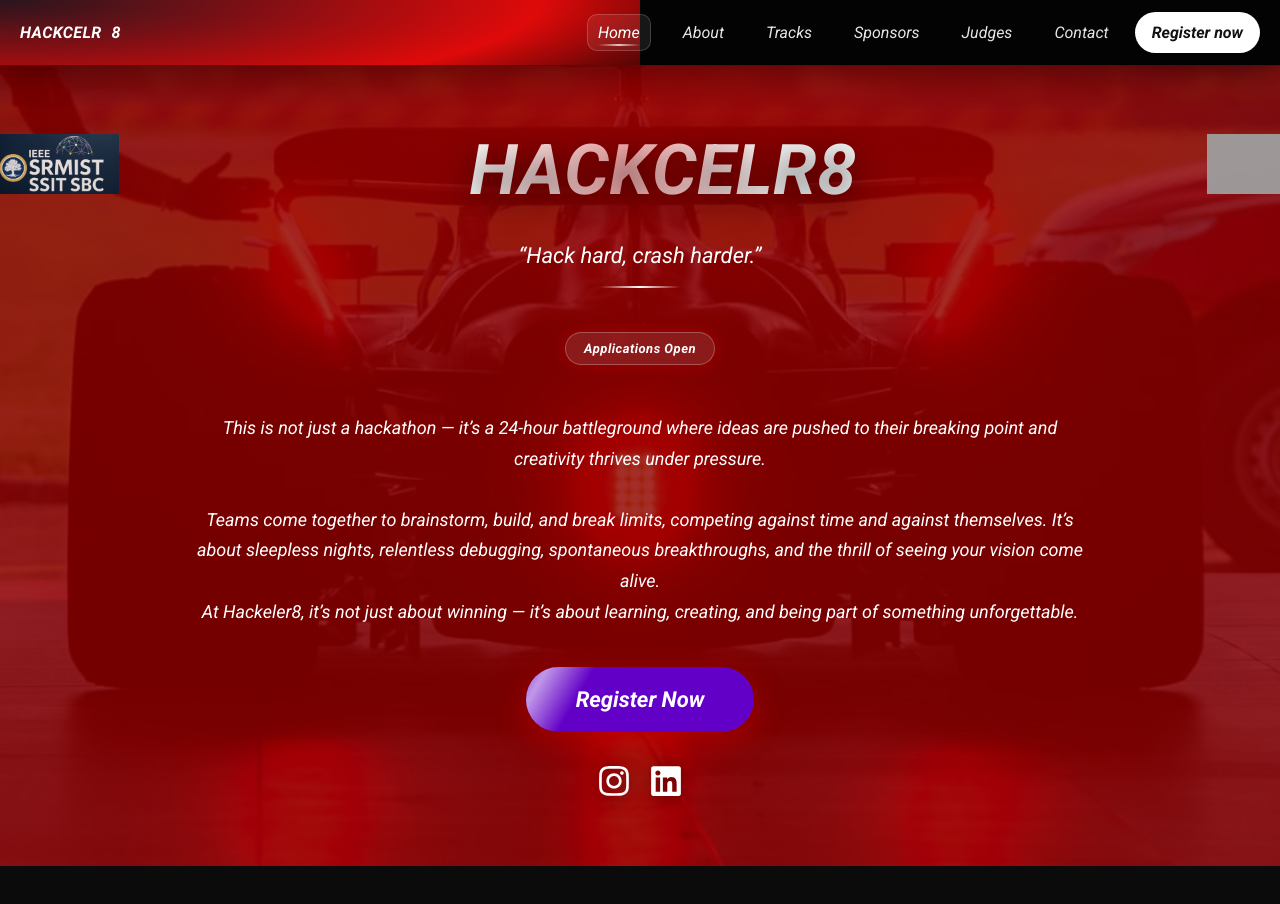
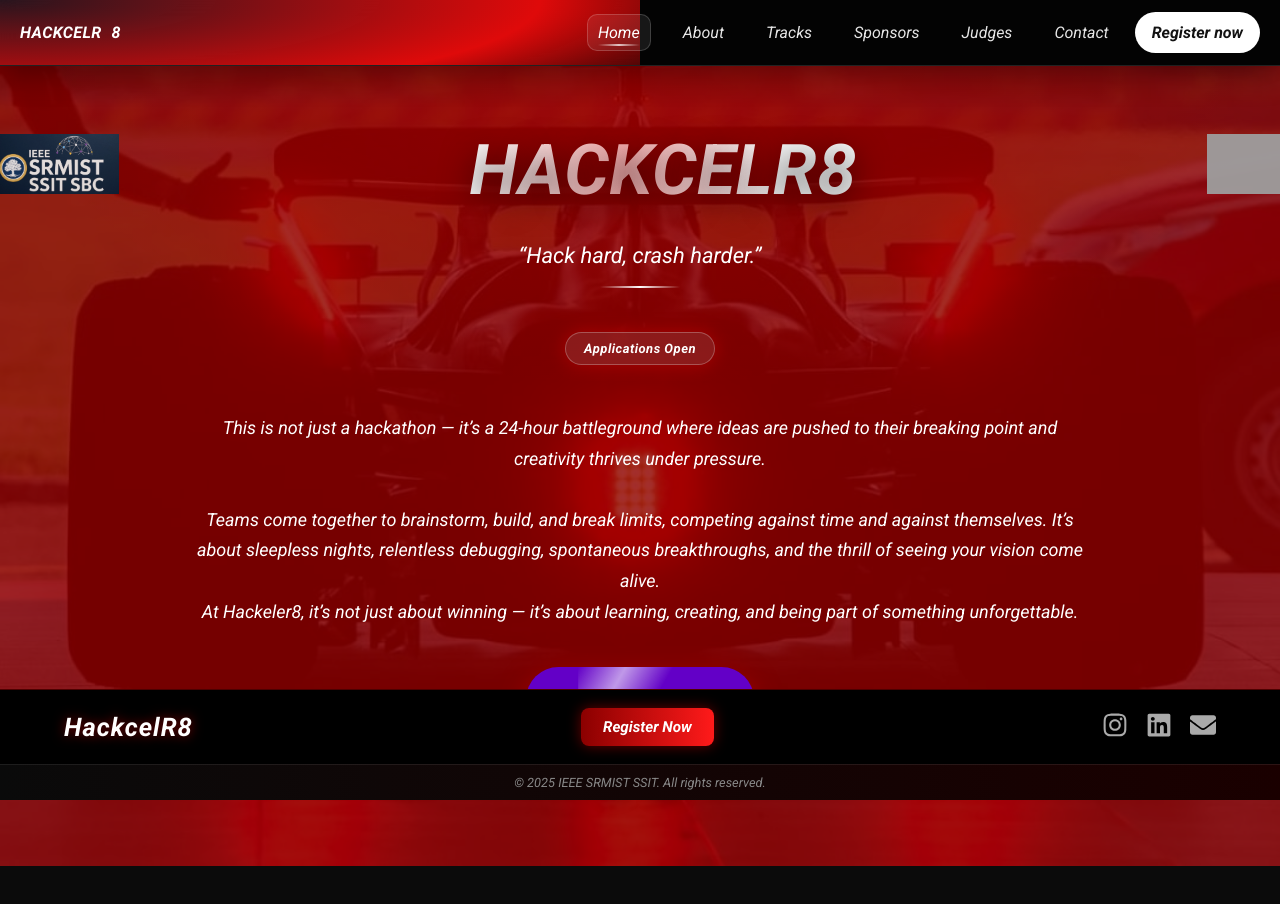
Before and after one commit to Kushagra-developer/IEEE_website, a React (Vite) app: page / in a window 1280 px wide. Shown: the top 904 px of the page. Before the commit the page ends 866 px from the top, so only its background shows below. Built offline with nearby package versions, Linux system fonts and the light colour scheme; grey boxes are pictures that could not be loaded.

Commit message:
Update App.jsx

```diff
--- a/src/App.jsx
+++ b/src/App.jsx
@@ -1,5 +1,6 @@
 import { Routes, Route } from "react-router-dom";
 import Navbar from "./components/Navbar.jsx";
+import Footer from "./components/Footer.jsx"; // 👈 add this
 import Home from "./pages/Home.jsx";
 import About from "./pages/About.jsx";
 import Sponsors from "./pages/Sponsors.jsx";
@@ -9,16 +10,19 @@
 
 export default function App() {
   return (
-    <>
+    <div className="app-shell">
       <Navbar />
+      <main className="app-main">
         <Routes>
           <Route path="/" element={<Home />}/>
           <Route path="/about" element={<About />}/>
-        <Route path="/tracks" element={<Tracks />} />
+          <Route path="/tracks" element={<Tracks />}/>
           <Route path="/sponsors" element={<Sponsors />}/>
           <Route path="/judges" element={<Judges />}/>
           <Route path="/contact" element={<Contact />}/>
         </Routes>
-    </>
+      </main>
+      <Footer /> {/* 👈 sticky footer appears on every page */}
+    </div>
   );
 }
```
Lines whose indentation alone changed are shown as unchanged.
